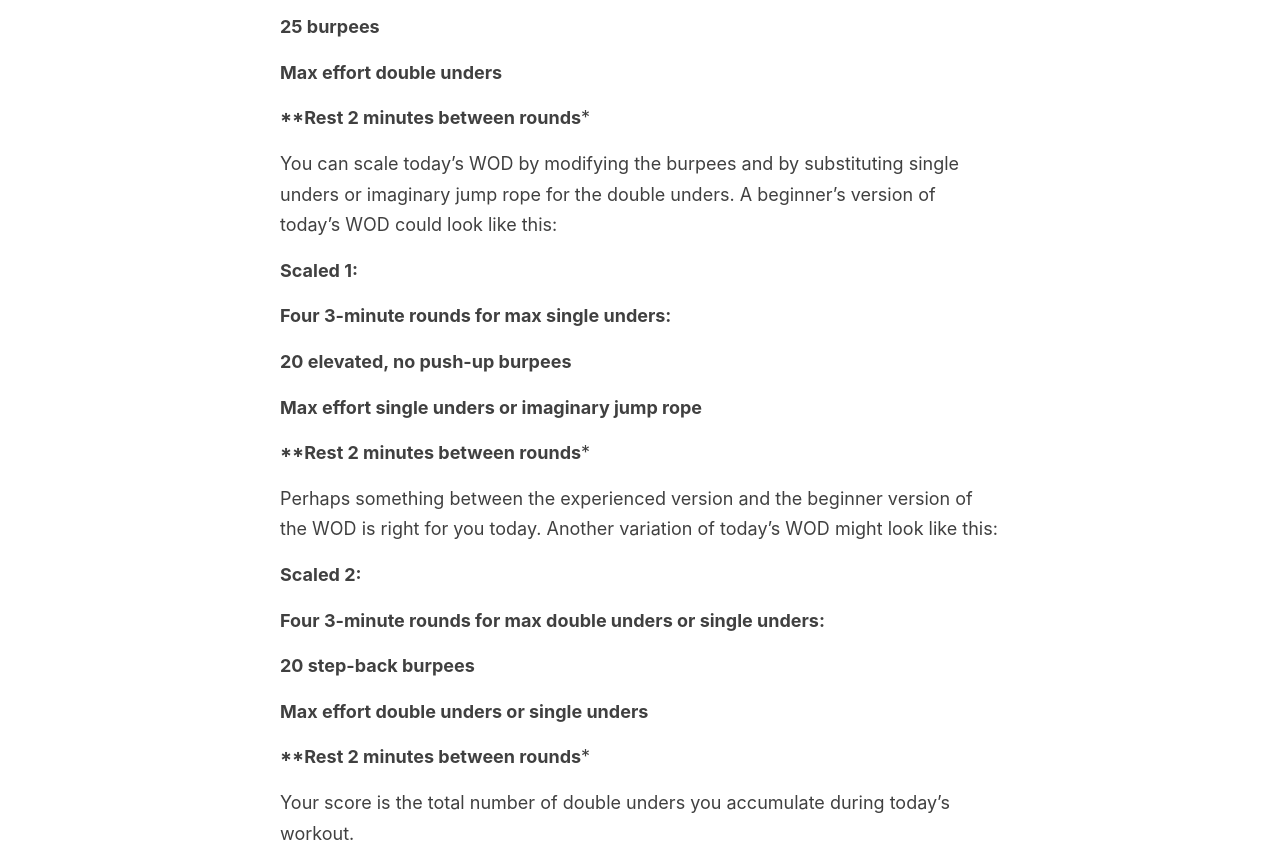
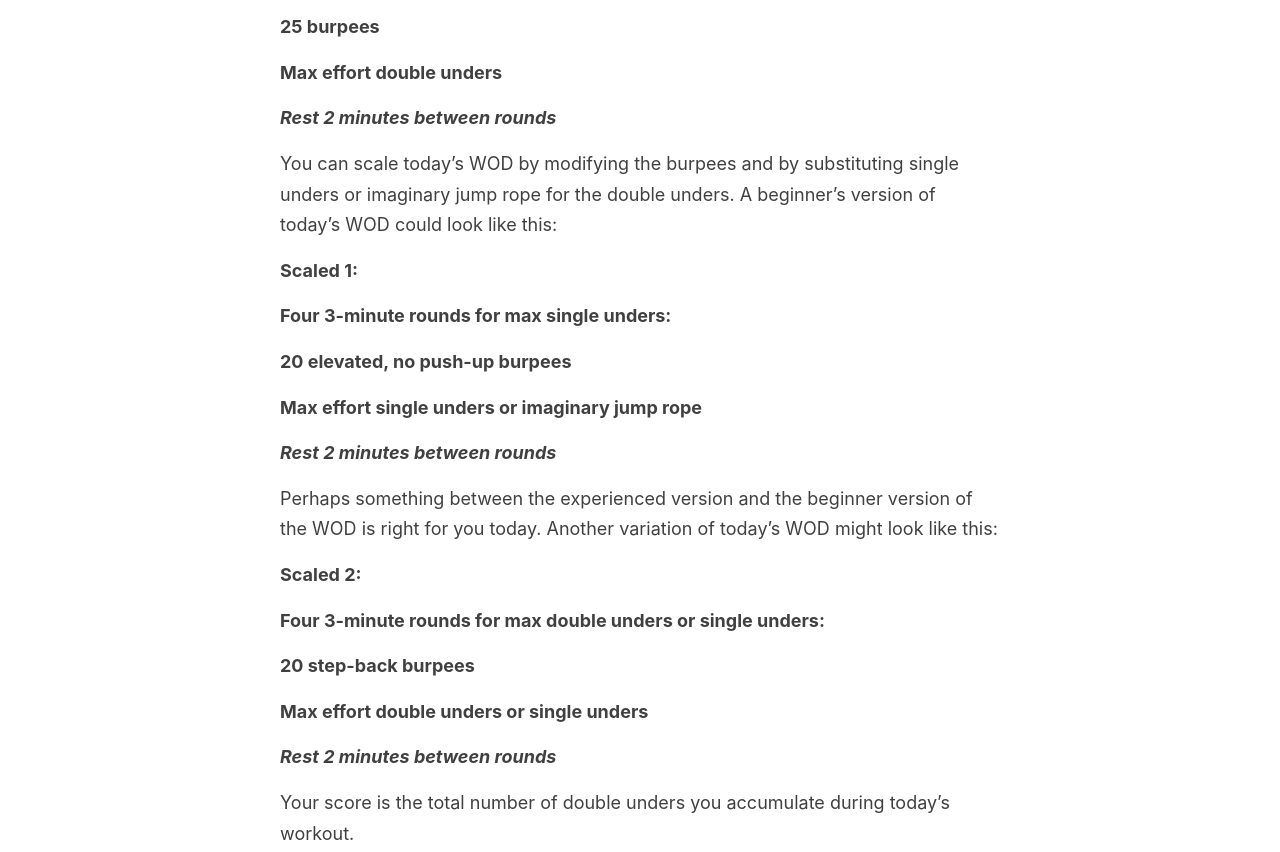
Before and after one commit to communityfitness/club, a Jekyll site: the page built from _posts/2025-05-25-Friday.md, in a window 1280 px wide. Shown: the part 863-1715 px from the top of the page. Built offline with Jekyll 4.4.1, drawn with Linux system fonts in a browser that asks for light colours.

Commit message:
Delete extra asterisks

```diff
--- a/_posts/2025-05-25-Friday.md
+++ b/_posts/2025-05-25-Friday.md
@@ -25,7 +25,7 @@ If you are an experienced athlete and feel capable, please perform the following
 
 **Max effort double unders**
 
-****Rest 2 minutes between rounds***
+***Rest 2 minutes between rounds***
 <!--more-->
 
 You can scale today’s WOD by modifying the burpees and by substituting single unders or imaginary jump rope for the double unders. A beginner’s version of today’s WOD could look like this:
@@ -38,7 +38,7 @@ You can scale today’s WOD by modifying the burpees and by substituting single
 
 **Max effort single unders or imaginary jump rope**
 
-****Rest 2 minutes between rounds***
+***Rest 2 minutes between rounds***
 
 Perhaps something between the experienced version and the beginner version of the WOD is right for you today. Another variation of today’s WOD might look like this:
 
@@ -50,7 +50,7 @@ Perhaps something between the experienced version and the beginner version of th
 
 **Max effort double unders or single unders**
 
-****Rest 2 minutes between rounds***
+***Rest 2 minutes between rounds***
 
 Your score is the total number of double unders you accumulate during today’s workout.
 
```
Also changed, not shown: _posts/2025-05-25-Monday.md (+2 -2 lines).
